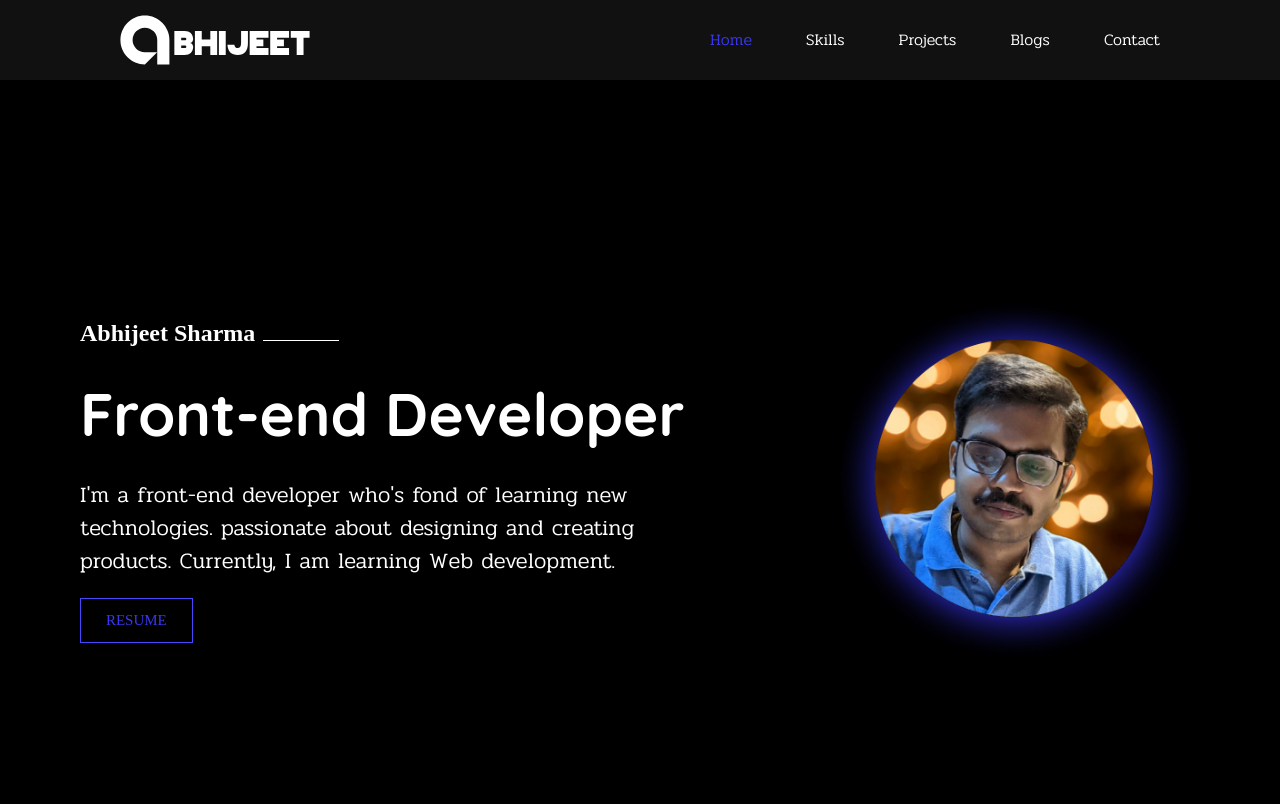
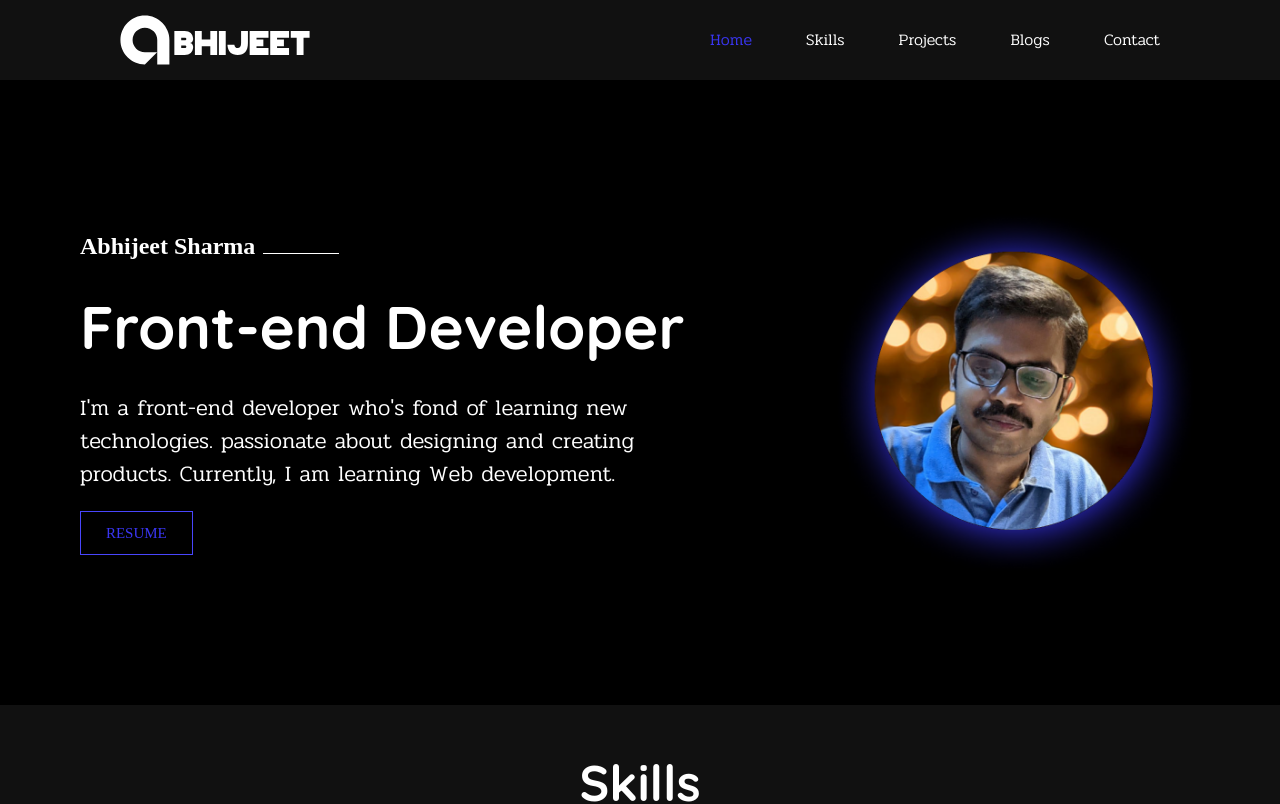
Before and after one commit to Abhi98sharma/Portfolio, a React (Vite) app: page / in a window 1280 px wide. Shown: the top 804 px of the page. Built offline with nearby package versions, Linux system fonts and the light colour scheme; a web font is replaced by a local one.

Commit message:
fixed home ui

```diff
--- a/src/components/Home/Home.jsx
+++ b/src/components/Home/Home.jsx
@@ -5,7 +5,7 @@ export default function Home() {
     <>
       <main
         id="home"
-        className="min-h-screen bg-black flex flex-col lg:flex-row-reverse justify-center items-center py-16 px-10 lg:px-20 lg:py-32 lg:bg-image relative"
+        className="bg-black flex flex-col lg:flex-row-reverse justify-center items-center p-10 lg:px-20 lg:py-32 lg:bg-image relative"
       >
         <div className="object-cover">
           <img src="/images/profile-pic.png" alt="profile-pic" />
```
